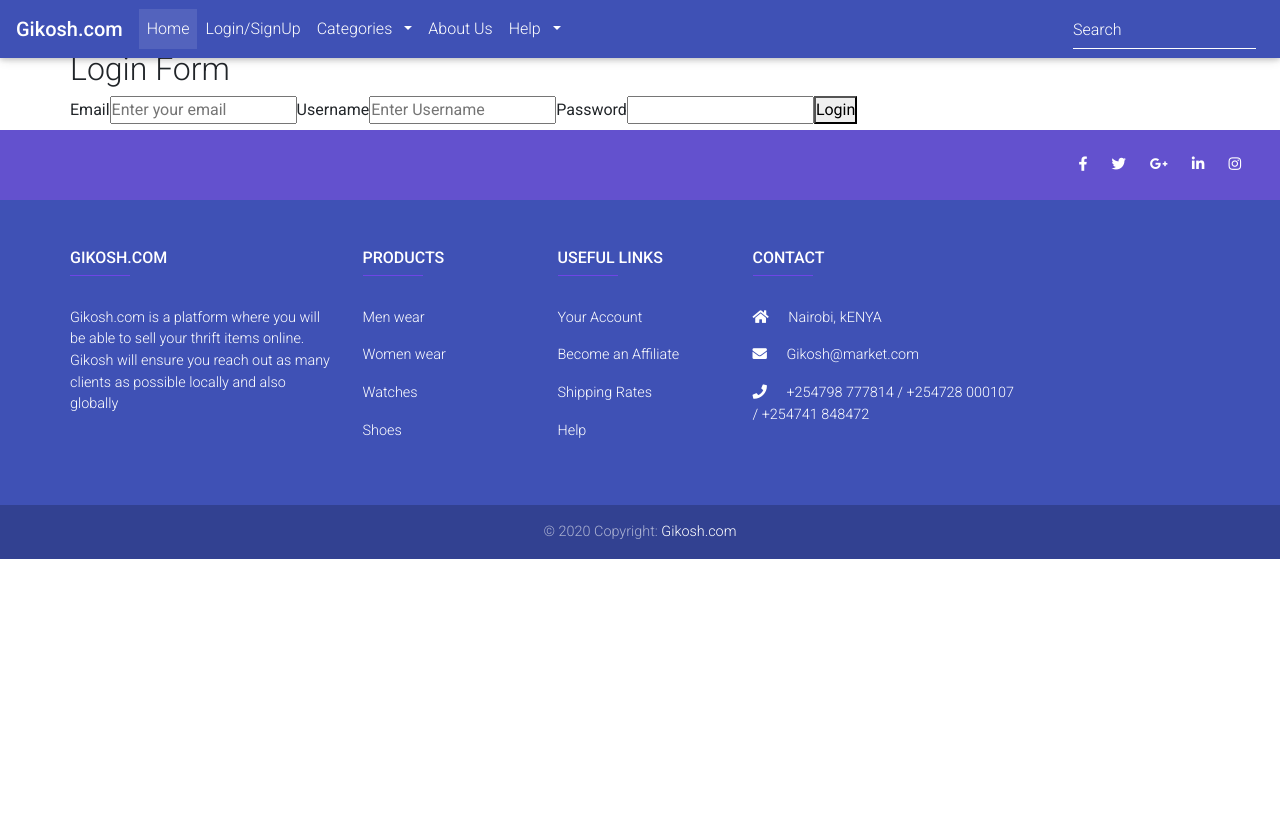
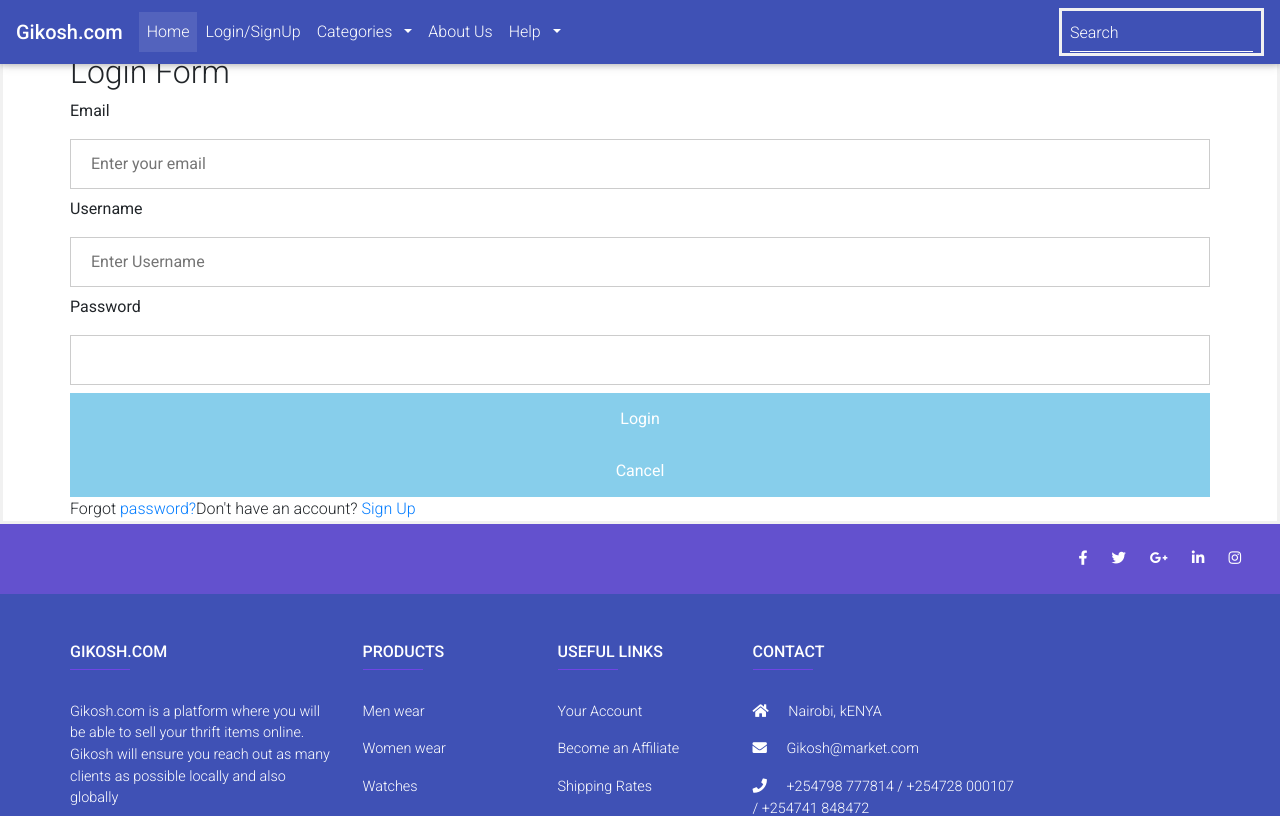
Before and after one commit to collinskoech11/DscEcommerceProject, a React (Create React App) app in the folder GikombaOnline/gikomba-store/: page /Login in a window 1280 px wide. Shown: the top 816 px of the page. Built offline with nearby package versions, Linux system fonts and the light colour scheme.

Commit message:
first commit

```diff
--- a/GikombaOnline/gikomba-store/src/pages/Login.js
+++ b/GikombaOnline/gikomba-store/src/pages/Login.js
@@ -1,4 +1,5 @@
 import React, { Component } from 'react';
+import './Login.css';
 
 
 export class Login extends Component {
@@ -14,6 +15,11 @@
                 <label for="psw"><b>Password</b></label>
                 <input type="password" id="psw" name="psw" required></input>
                 <button type="submit">Login</button>
+
+                <button type="button" class="cancelbtn">Cancel</button>
+                <span class="psw">Forgot <a href="reset.html">password?</a></span>
+
+                <span class="account">Don't have an account? <a href="sign.html">Sign Up</a></span>
             </div>
         </form>
         )}
```
Also changed, not shown: GikombaOnline/gikomba-store/src/pages/Login.css (line endings or trailing spaces).
